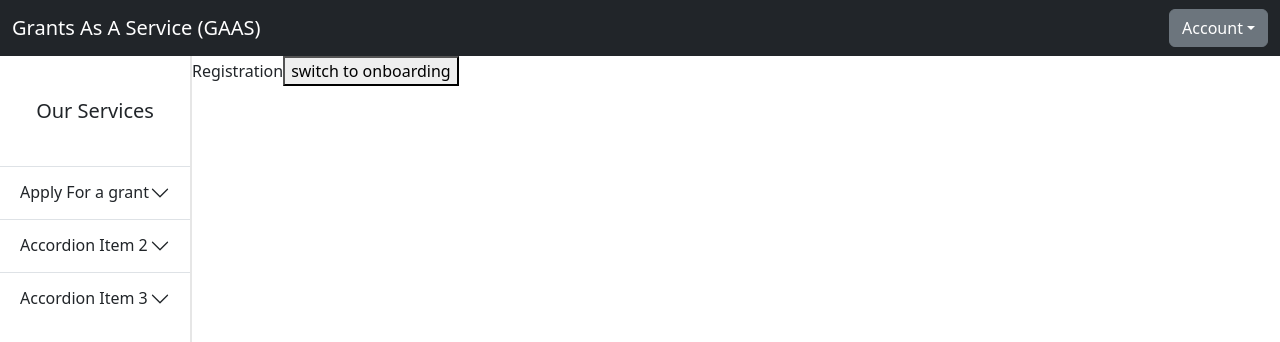
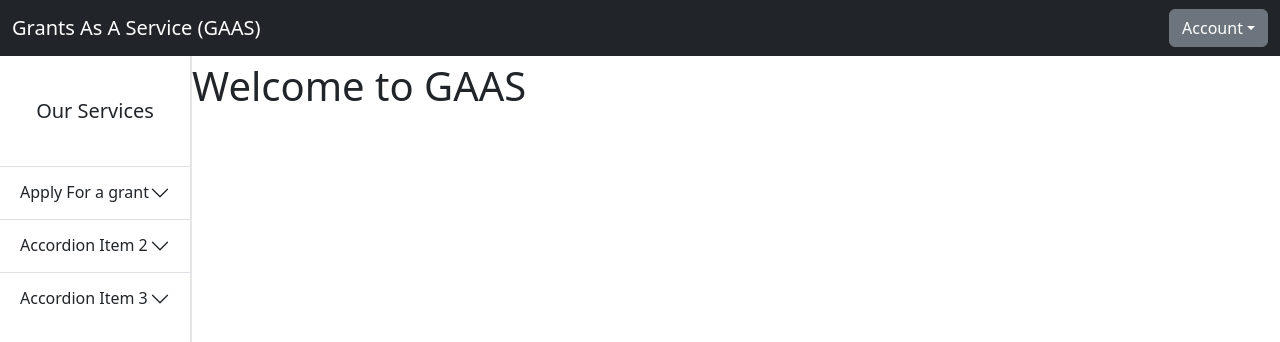
Before and after one commit to Grants-As-A-Service/front-end, a React (Create React App) app: page / in a window 1280 px wide. Shown: the top 342 px of the page. Built offline with nearby package versions, Linux system fonts and the light colour scheme.

Commit message:
upload (stop work for now)

```diff
--- a/public/index.html
+++ b/public/index.html
@@ -6,8 +6,6 @@
             html, body{min-height:100%;}
             body{height:100vh;}
         </style>
-
-
     </head>
     <body>
         <div id="root" style="width:100%; height:100%;"></div>
--- a/src/App.tsx
+++ b/src/App.tsx
@@ -1,5 +1,5 @@
 import { NavBar, NavigationStack, StackItem } from "./components";
-import { Registration, OnBoarding } from "./components/content";
+import { Registration, OnBoarding, Home } from "./components/content";
 import SideBar from "./components/sidebar/sidebar";
 import { AuthProvider } from "./providers/AuthProvider";
 import "./styles/body.scss";
@@ -10,7 +10,8 @@ export default function App() {
             <NavBar />
             <div className="fullBody">
                 <SideBar />
-                <NavigationStack intialItem="Registration">
+                <NavigationStack intialItem="Home">
+                    <StackItem name="Home" Component={Home}/>
                     <StackItem name="Registration" Component={Registration} />
                     <StackItem name="OnBoarding" Component={OnBoarding} />
                 </NavigationStack>
--- /dev/null
+++ b/src/components/content/Home.tsx
@@ -0,0 +1,32 @@
+import { useContext } from "react";
+import { AuthContext } from "../../providers/AuthProvider";
+import { SwapScreenADT } from "../content-stack/NavigationStack";
+
+
+
+const LandingPage = () => {
+    return (
+        <div>
+            <p className="fs-1">Welcome to GAAS</p>
+        </div>
+    )
+}
+
+
+const HomeLoggedIn = () => {
+    const profileData = {} //some redux fetch or just a provider
+
+    return (
+        <div></div>
+    )
+}
+
+
+export default function Home({ swapScreen }: { swapScreen: SwapScreenADT }) {
+    const { isLoggedIn } = useContext(AuthContext)
+
+    return (
+        isLoggedIn ? <HomeLoggedIn/> :  <LandingPage/>
+    )
+
+}
--- a/src/components/content/index.ts
+++ b/src/components/content/index.ts
@@ -1,4 +1,5 @@
 import OnBoarding from "./OnBoarding";
 import Registration from "./Registration";
+import Home from "./Home";
 
-export { OnBoarding, Registration };
+export { OnBoarding, Registration, Home };
```
